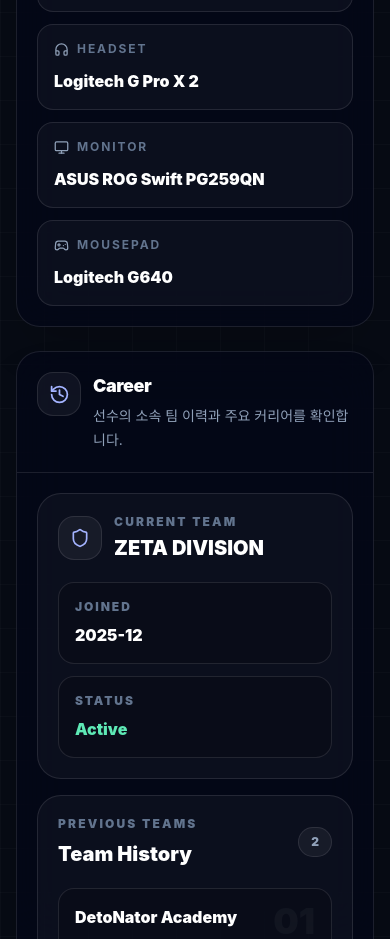
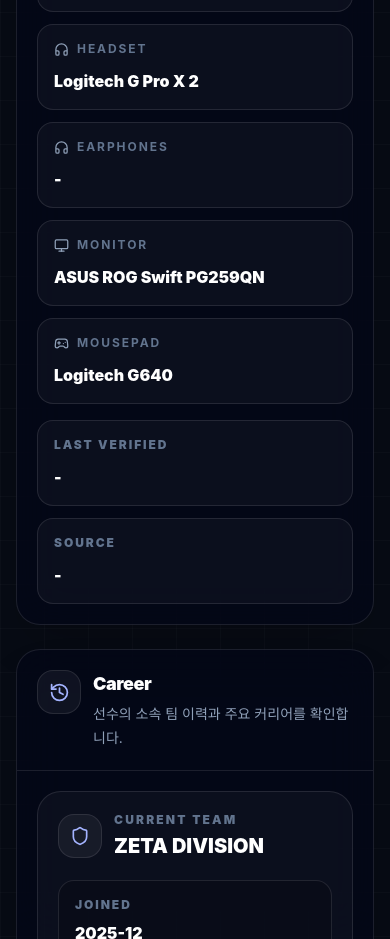
Before and after one commit to a01074750687-art/playerdeck, a React (Vite) app: page /valorant/pros/absol in a window 390 px wide. Shown: the part 4740-5679 px from the top of the page. Built offline with nearby package versions, Linux system fonts and the light colour scheme; no server answers.

Commit message:
feat: add gear verification and earphones support

```diff
--- a/src/pages/ProPlayerDetail.tsx
+++ b/src/pages/ProPlayerDetail.tsx
@@ -394,9 +394,37 @@
     "headphones",
   ]);
 
+  const earphones = getRecordValue(gearRecord, [
+    "earphones",
+    "inEars",
+    "iems"
+  ]);
+
   const monitor = getRecordValue(gearRecord, [
     "monitor",
   ]);
+
+  const gearVerificationRecord = isRecord(
+    getRecordValue(gearRecord, ["verificarion"]),
+  )
+    ? (getRecordValue(
+      gearRecord,
+      ["verification"],
+    ) as UnknownRecord)
+    : null;
+
+  const gearVerifiedAt = formatValue(
+    getRecordValue(gearVerificationRecord, ["verifiedAt"]),
+  );
+
+  const gearSourceName = formatValue(
+    getRecordValue(gearVerificationRecord, ["sourceName"]),
+  );
+
+  const gearSourceUrl = getRecordValue(
+    gearVerificationRecord,
+    ["sourceUrl"],
+  );
 
   const mousepad = getRecordValue(gearRecord, [
     "mousepad",
@@ -508,6 +536,11 @@
       label: "Headset",
       value: formatValue(headset),
       icon: <Headphones size={15} />,
+    },
+    {
+      label: "Earphones",
+      value: formatValue(earphones),
+      icon: <Headphones size={15} />
     },
     {
       label: "Monitor",
@@ -933,6 +966,40 @@
             className="lg:col-span-5"
           >
             <DetailGrid items={gear} />
+
+            <div className="mt-4 grid gap-3 sm:grid-cols-2">
+              <div className="rounded-2xl border border-white/10 bg-white/[0.035] p-4">
+                <p className="text-xs font-black uppercase tracking-[0.16em] text-slate-500">
+                  Last Verified
+                </p>
+
+                <p className="mt-3 font-black text-white">
+                  {gearVerifiedAt}
+                </p>
+              </div>
+
+              <div className="rounded-2xl border border-white/10 bg-white/[0.035] p-4">
+               <p className="text-xs font-black uppercase tracking-[0.16em] text-slate-500">
+                Source
+               </p>
+
+               {typeof gearSourceUrl === "string" &&
+               gearSourceUrl.trim() !== "" ? (
+                <a
+                  href={gearSourceUrl}
+                  target="_blank"
+                  rel="noreferrer"
+                  className="mt-3 inline-flex font-black text-indigo-300 transition horver:text-indigo-200"
+                  >
+                    {gearSourceName}
+                  </a>
+               ) : (
+                <p className="mt-3 font-black text-white">
+                  {gearSourceName}
+                </p>
+               )}
+              </div>
+            </div>
           </SectionCard>
 
 
```
